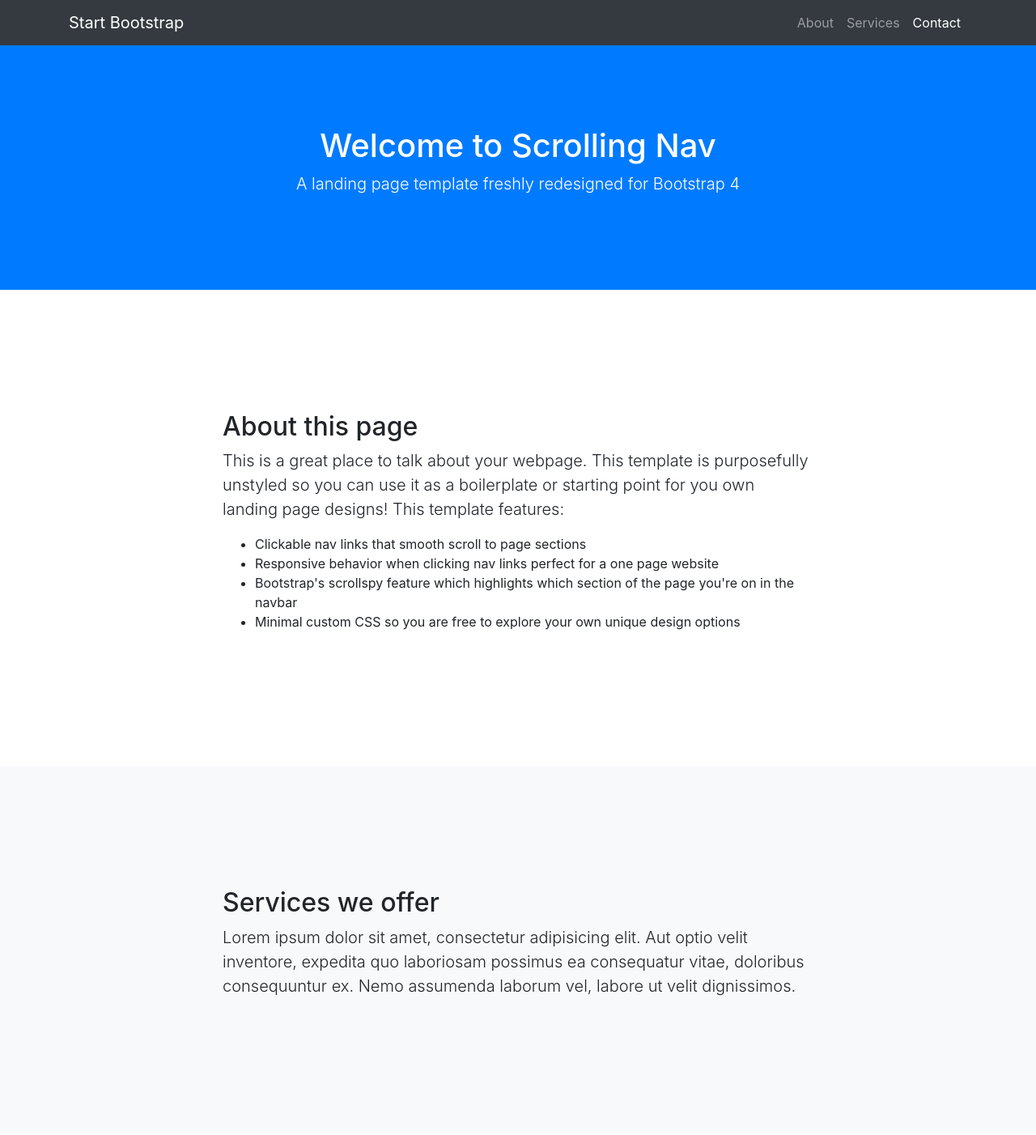
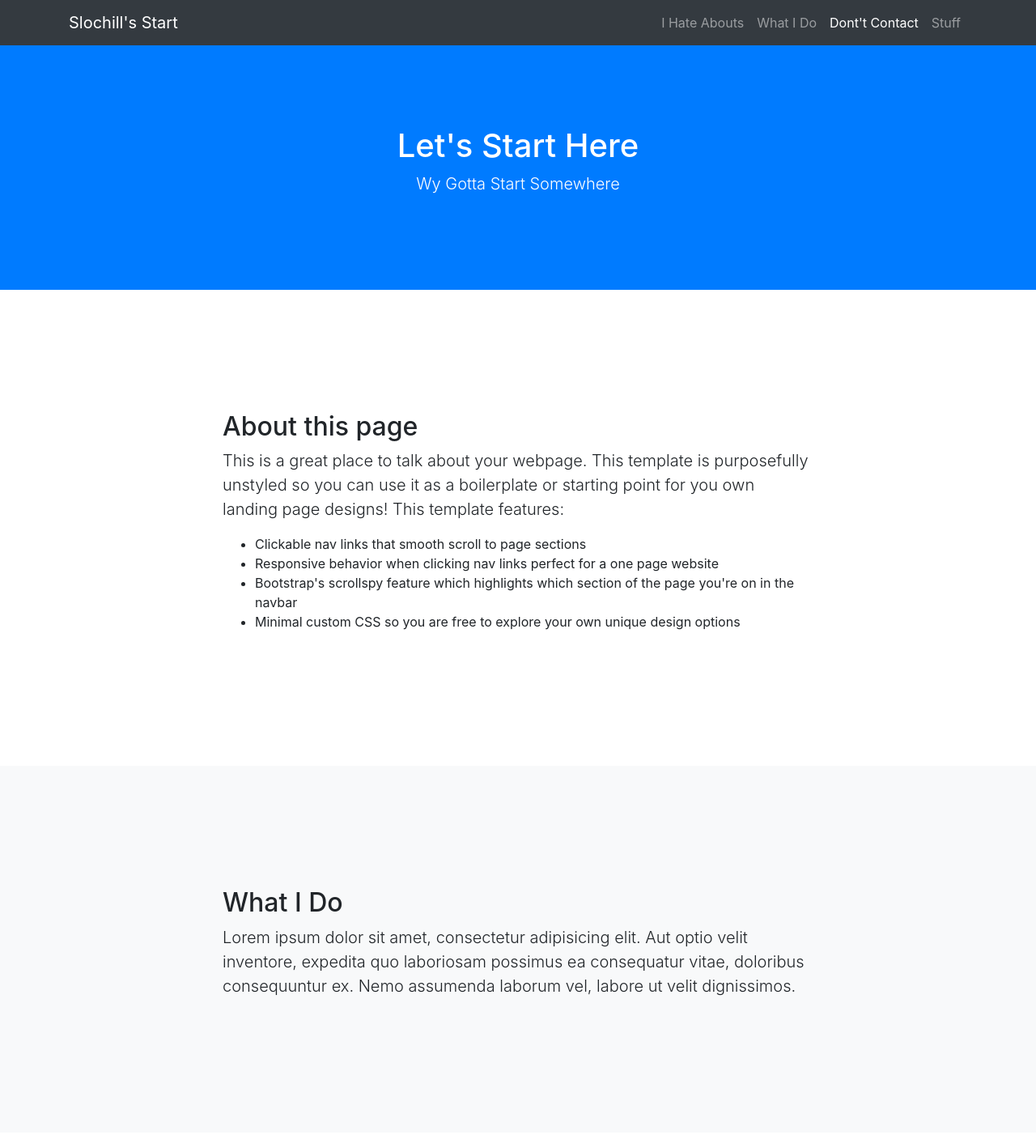
Before and after one commit to slocode/site, a website with bundled scripts: page index.html in a window 1280 px wide. Shown: the top 1402 px of the page at 81% size. Built offline with nearby package versions, Linux system fonts and the light colour scheme.

Commit message:
Updating

```diff
--- a/index.html
+++ b/index.html
@@ -8,7 +8,8 @@
   <meta name="description" content="">
   <meta name="author" content="">
 
-  <title>Scrolling Nav - Start Bootstrap Template</title>
+  <title>It's Wayne
+  </title>
 
   <!-- Bootstrap core CSS -->
   <link href="vendor/bootstrap/css/bootstrap.min.css" rel="stylesheet">
@@ -23,20 +24,23 @@
   <!-- Navigation -->
   <nav class="navbar navbar-expand-lg navbar-dark bg-dark fixed-top" id="mainNav">
     <div class="container">
-      <a class="navbar-brand js-scroll-trigger" href="#page-top">Start Bootstrap</a>
+      <a class="navbar-brand js-scroll-trigger" href="#page-top">Slochill's Start</a>
       <button class="navbar-toggler" type="button" data-toggle="collapse" data-target="#navbarResponsive" aria-controls="navbarResponsive" aria-expanded="false" aria-label="Toggle navigation">
         <span class="navbar-toggler-icon"></span>
       </button>
       <div class="collapse navbar-collapse" id="navbarResponsive">
         <ul class="navbar-nav ml-auto">
           <li class="nav-item">
-            <a class="nav-link js-scroll-trigger" href="#about">About</a>
+            <a class="nav-link js-scroll-trigger" href="#about">I Hate Abouts</a>
           </li>
           <li class="nav-item">
-            <a class="nav-link js-scroll-trigger" href="#services">Services</a>
+            <a class="nav-link js-scroll-trigger" href="#services">What I Do</a>
           </li>
           <li class="nav-item">
-            <a class="nav-link js-scroll-trigger" href="#contact">Contact</a>
+            <a class="nav-link js-scroll-trigger" href="#contact">Dont't Contact</a>
+          </li>
+          <li class="nav-item">
+            <a class="nav-link js-scroll-trigger" href="https://waynecp.com">Stuff</a>
           </li>
         </ul>
       </div>
@@ -45,8 +49,8 @@
 
   <header class="bg-primary text-white">
     <div class="container text-center">
-      <h1>Welcome to Scrolling Nav</h1>
-      <p class="lead">A landing page template freshly redesigned for Bootstrap 4</p>
+      <h1>Let's Start Here</h1>
+      <p class="lead">Wy Gotta Start Somewhere</p>
     </div>
   </header>
 
@@ -67,11 +71,13 @@
     </div>
   </section>
 
-  <section id="services" class="bg-light">
+  <!-- What I do -->
+
+  <section id="What I do" class="bg-light">
     <div class="container">
       <div class="row">
         <div class="col-lg-8 mx-auto">
-          <h2>Services we offer</h2>
+          <h2>What I Do</h2>
           <p class="lead">Lorem ipsum dolor sit amet, consectetur adipisicing elit. Aut optio velit inventore, expedita quo laboriosam possimus ea consequatur vitae, doloribus consequuntur ex. Nemo assumenda laborum vel, labore ut velit dignissimos.</p>
         </div>
       </div>
```
